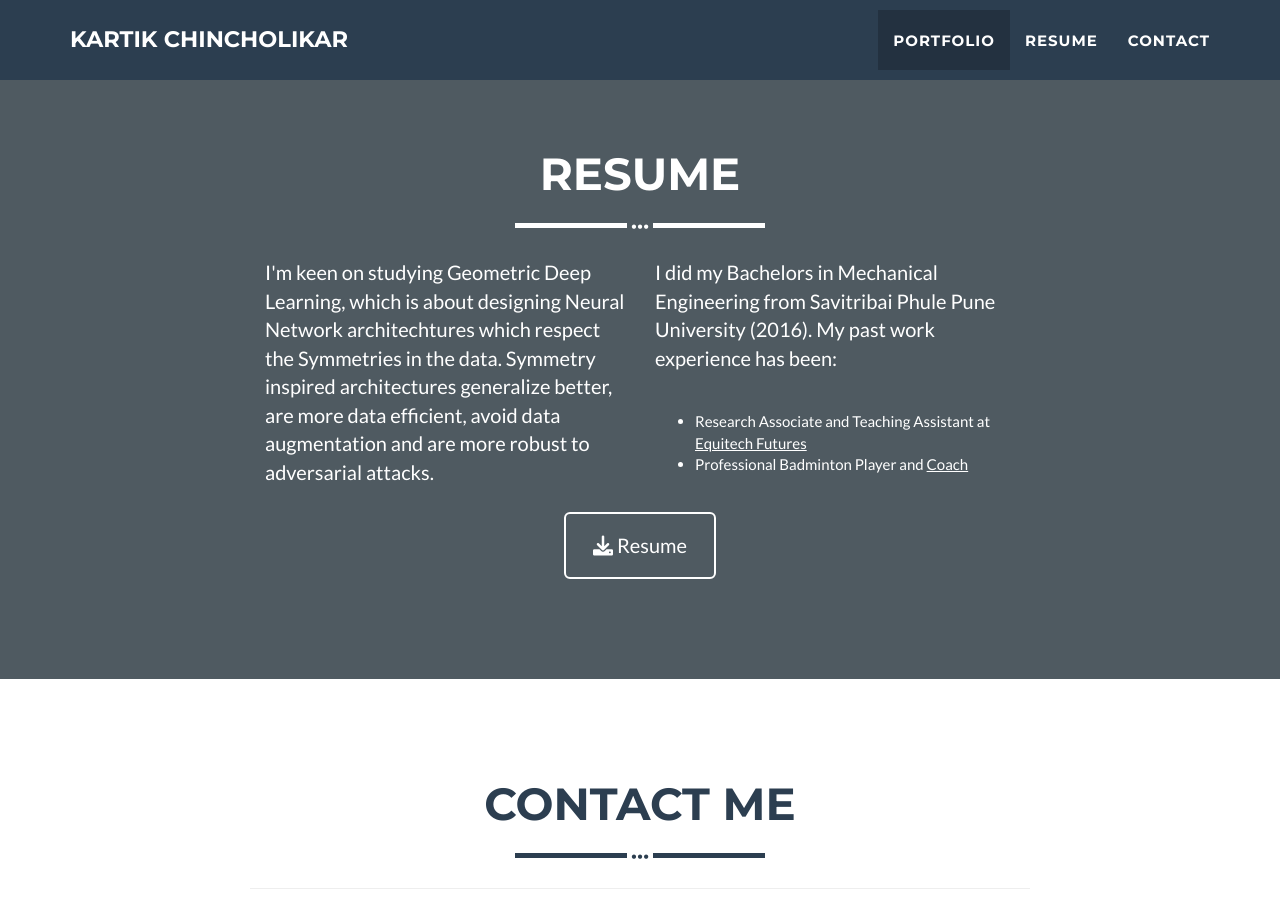
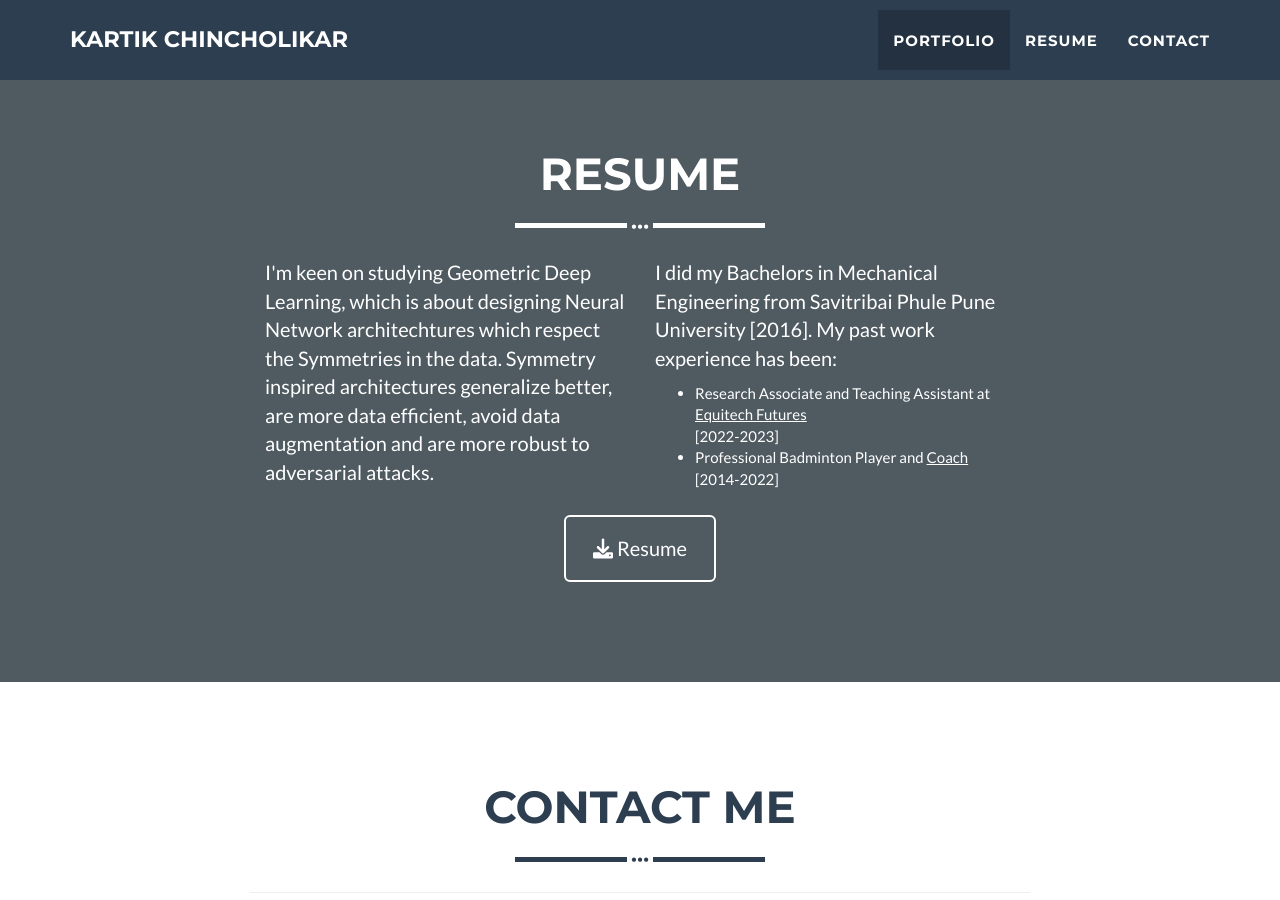
Before and after one commit to kartikchincholikar/kartikchincholikar.github.io, a Jekyll site: the page built from _posts/2014-07-17-Simulations in Statistical Learning Theory.markdown, in a window 1280 px wide and 900 px high, scrolled down 1329 px. Built offline with Jekyll 4.4.1, drawn with Linux system fonts in a browser that asks for light colours.

Commit message:
updated about

```diff
--- a/_includes/about.html
+++ b/_includes/about.html
@@ -13,11 +13,11 @@
 Symmetry inspired architectures generalize better, are more data efficient, avoid data augmentation and are more robust to adversarial attacks.</p>
       </div>
       <div class="col-lg-4">
-        <p>I did my Bachelors in Mechanical Engineering from Savitribai Phule Pune University (2016).
-My past work experience has been:<br><br>
+        <p>I did my Bachelors in Mechanical Engineering from Savitribai Phule Pune University [2016].
+My past work experience has been:<br>
         <ul>
-          <li>Research Associate and Teaching Assistant at <a href="https://www.equitechfutures.com/" target="_blank" style="color:white;"><u>Equitech Futures</u></a></li>
-          <li>Professional Badminton Player and <a href="https://www.youtube.com/@BadmintonSchoolHINDI/featured" target="_blank" style="color:white;"><u>Coach</u></a></li>
+          <li>Research Associate and Teaching Assistant at <a href="https://www.equitechfutures.com/" target="_blank" style="color:white;"><u>Equitech Futures</u></a><br>[2022-2023]</li>
+          <li>Professional Badminton Player and <a href="https://www.youtube.com/@BadmintonSchoolHINDI/featured" target="_blank" style="color:white;"><u>Coach</u></a><br>[2014-2022]</li>
         </ul>
         </p>
       </div>
```
